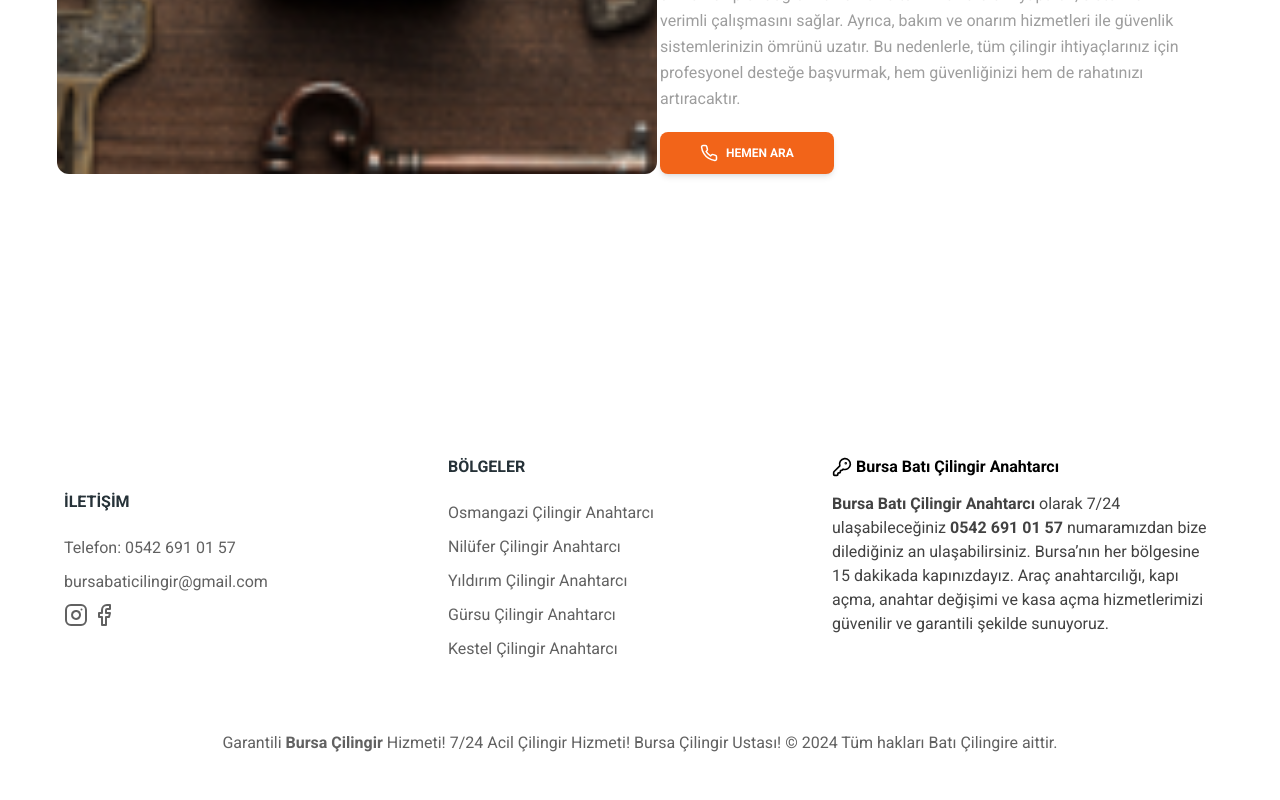
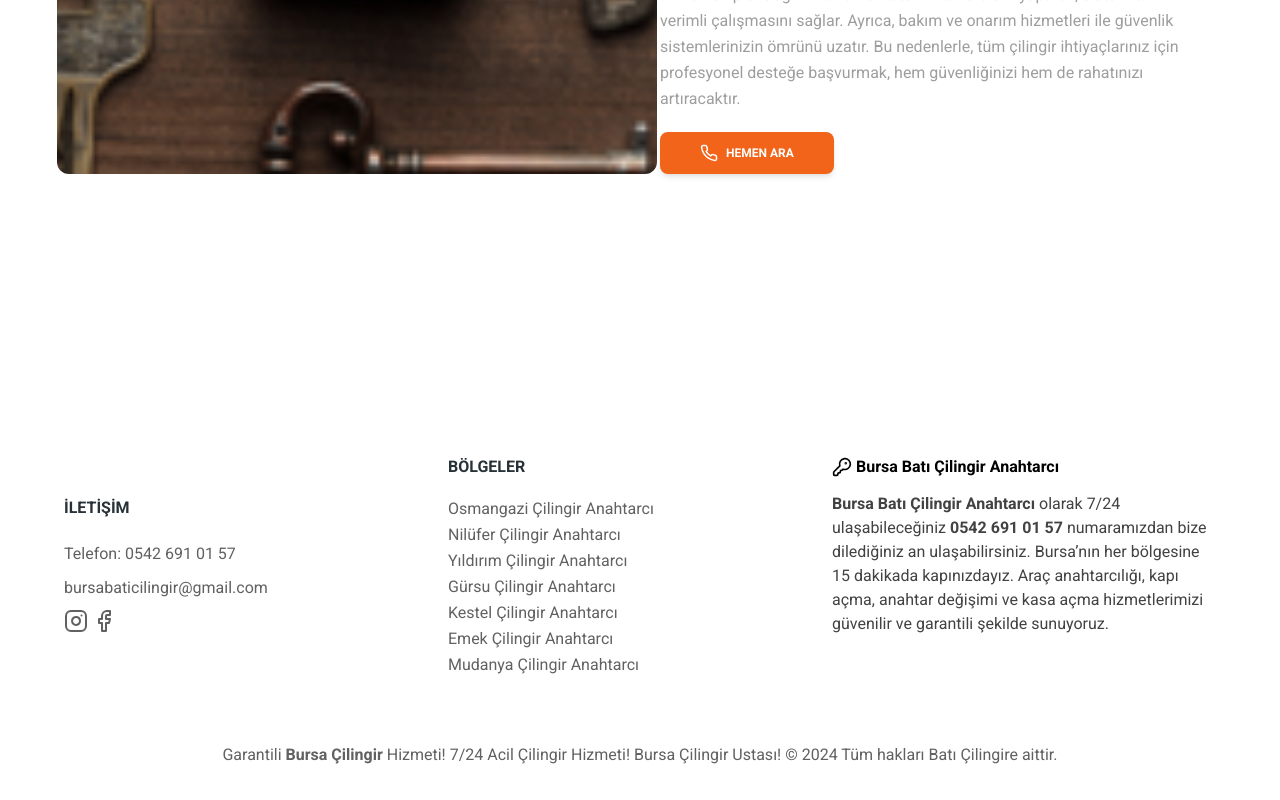
Before and after one commit to omergungor1/bati-cilingir, a Next.js app: page /bursa-cilingir-hizmetleri in a window 1280 px wide. Shown: the part 885-1685 px from the top of the page. Built offline with nearby package versions, Linux system fonts and the light colour scheme.

Commit message:
Better version

```diff
--- a/src/app/courses-categories.js
+++ b/src/app/courses-categories.js
@@ -41,7 +41,7 @@ const CATEGORIES = [
 
 export function CoursesCategories() {
   return (
-    <section className="container mx-auto px-8 py-36 pt-72">
+    <section className="container mx-auto px-8 py-36 pt-96">
       <div className="mb-20 grid place-items-center text-center">
         <Typography variant="h2" color="blue-gray" className="my-3" id="hizmetlerimiz" >
           Hizmetlerimize Göz Atın
--- a/src/app/testimonial.js
+++ b/src/app/testimonial.js
@@ -34,7 +34,6 @@ function TESTIMONIAL() {
                 Bursa Batı Çilingir olarak yıllardır Bursa’nın tüm ilçe ve mahallelerine hizmet vermekteyiz.
               </Typography>
               <div className="grid mb-4">
-
                 <Link href={"/bursa-osmangazi-cilingir-anahtarci"}>
                   <div className="flex items-center gap-2">
                     <span className="h-1 w-1 bg-gray-500 rounded-full" />
@@ -71,7 +70,15 @@ function TESTIMONIAL() {
                   <div className="flex items-center gap-2">
                     <span className="h-1 w-1 bg-gray-500 rounded-full" />
                     <Typography className="w-full font-normal !text-gray-500">
-                      Bursa kestel Çilingir Anahtarcı
+                      Bursa Kestel Çilingir Anahtarcı
+                    </Typography>
+                  </div>
+                </Link>
+                <Link href={"/bursa-emek-cilingir-anahtarci"}>
+                  <div className="flex items-center gap-2">
+                    <span className="h-1 w-1 bg-gray-500 rounded-full" />
+                    <Typography className="w-full font-normal !text-gray-500">
+                      Bursa Emek Çilingir Anahtarcı
                     </Typography>
                   </div>
                 </Link>
@@ -91,6 +98,10 @@ function TESTIMONIAL() {
                     </Typography>
                   </div>
                 </Link>
+              </div>
+            </div>
+          </CardBody>
+          <div className="grid grid-cols-1 sm:grid-cols-2 md:grid-cols-3 w-full">
             <Link href={"/bursa-kayapa-cilingir-anahtarci"}>
               <div className="flex items-center gap-2">
                 <span className="h-1 w-1 bg-gray-500 rounded-full" />
@@ -167,7 +178,7 @@ function TESTIMONIAL() {
               <div className="flex items-center gap-2">
                 <span className="h-1 w-1 bg-gray-500 rounded-full" />
                 <Typography className="w-full font-normal !text-gray-500">
-                      Bursa Millet Mahallesi Çilingir Anahtarcı
+                  Bursa Millet Çilingir Anahtarcı
                 </Typography>
               </div>
             </Link>
@@ -176,14 +187,6 @@ function TESTIMONIAL() {
                 <span className="h-1 w-1 bg-gray-500 rounded-full" />
                 <Typography className="w-full font-normal !text-gray-500">
                   Bursa Bağlarbaşı Çilingir Anahtarcı
-                    </Typography>
-                  </div>
-                </Link>
-                <Link href={"/bursa-emek-cilingir-anahtarci"}>
-                  <div className="flex items-center gap-2">
-                    <span className="h-1 w-1 bg-gray-500 rounded-full" />
-                    <Typography className="w-full font-normal !text-gray-500">
-                      Bursa Emek Çilingir Anahtarcı
                 </Typography>
               </div>
             </Link>
@@ -211,19 +214,11 @@ function TESTIMONIAL() {
                 </Typography>
               </div>
             </Link>
-                <Link href={"/bursa-kestel-cilingir-anahtarci"}>
-                  <div className="flex items-center gap-2">
-                    <span className="h-1 w-1 bg-gray-500 rounded-full" />
-                    <Typography className="w-full font-normal !text-gray-500">
-                      Bursa Kestel Çilingir Anahtarcı
-                    </Typography>
-                  </div>
-                </Link>
             <Link href={"/bursa-erikli-mahallesi-cilingir-anahtarci"}>
               <div className="flex items-center gap-2">
                 <span className="h-1 w-1 bg-gray-500 rounded-full" />
                 <Typography className="w-full font-normal !text-gray-500">
-                      Bursa Erikli Mahallesi Çilingir Anahtarcı
+                  Bursa Erikli Çilingir Anahtarcı
                 </Typography>
               </div>
             </Link>
@@ -231,7 +226,7 @@ function TESTIMONIAL() {
               <div className="flex items-center gap-2">
                 <span className="h-1 w-1 bg-gray-500 rounded-full" />
                 <Typography className="w-full font-normal !text-gray-500">
-                      Bursa Millet Mahallesi Çilingir Anahtarcı
+                  Bursa Millet Çilingir Anahtarcı
                 </Typography>
               </div>
             </Link>
@@ -239,7 +234,7 @@ function TESTIMONIAL() {
               <div className="flex items-center gap-2">
                 <span className="h-1 w-1 bg-gray-500 rounded-full" />
                 <Typography className="w-full font-normal !text-gray-500">
-                      Bursa Özlüce Mahallesi Çilingir Anahtarcı
+                  Bursa Özlüce Çilingir Anahtarcı
                 </Typography>
               </div>
             </Link>
@@ -247,7 +242,7 @@ function TESTIMONIAL() {
               <div className="flex items-center gap-2">
                 <span className="h-1 w-1 bg-gray-500 rounded-full" />
                 <Typography className="w-full font-normal !text-gray-500">
-                      Bursa Görükle Mahallesi Çilingir Anahtarcı
+                  Bursa Görükle Çilingir Anahtarcı
                 </Typography>
               </div>
             </Link>
@@ -255,7 +250,7 @@ function TESTIMONIAL() {
               <div className="flex items-center gap-2">
                 <span className="h-1 w-1 bg-gray-500 rounded-full" />
                 <Typography className="w-full font-normal !text-gray-500">
-                      Bursa Balat Mahallesi Çilingir Anahtarcı
+                  Bursa Balat Çilingir Anahtarcı
                 </Typography>
               </div>
             </Link>
@@ -263,7 +258,7 @@ function TESTIMONIAL() {
               <div className="flex items-center gap-2">
                 <span className="h-1 w-1 bg-gray-500 rounded-full" />
                 <Typography className="w-full font-normal !text-gray-500">
-                      Bursa Dikkaldırım Mahallesi Çilingir Anahtarcı
+                  Bursa Dikkaldırım Çilingir Anahtarcı
                 </Typography>
               </div>
             </Link>
@@ -271,7 +266,7 @@ function TESTIMONIAL() {
               <div className="flex items-center gap-2">
                 <span className="h-1 w-1 bg-gray-500 rounded-full" />
                 <Typography className="w-full font-normal !text-gray-500">
-                      Bursa Çekirge Mahallesi Çilingir Anahtarcı
+                  Bursa Çekirge Çilingir Anahtarcı
                 </Typography>
               </div>
             </Link>
@@ -279,7 +274,7 @@ function TESTIMONIAL() {
               <div className="flex items-center gap-2">
                 <span className="h-1 w-1 bg-gray-500 rounded-full" />
                 <Typography className="w-full font-normal !text-gray-500">
-                      Bursa Beşevler Mahallesi Çilingir Anahtarcı
+                  Bursa Beşevler Çilingir Anahtarcı
                 </Typography>
               </div>
             </Link>
@@ -287,7 +282,7 @@ function TESTIMONIAL() {
               <div className="flex items-center gap-2">
                 <span className="h-1 w-1 bg-gray-500 rounded-full" />
                 <Typography className="w-full font-normal !text-gray-500">
-                      Bursa Soğanlı Mahallesi Çilingir Anahtarcı
+                  Bursa Soğanlı Çilingir Anahtarcı
                 </Typography>
               </div>
             </Link>
@@ -295,7 +290,7 @@ function TESTIMONIAL() {
               <div className="flex items-center gap-2">
                 <span className="h-1 w-1 bg-gray-500 rounded-full" />
                 <Typography className="w-full font-normal !text-gray-500">
-                      Bursa Altiparmak Mahallesi Çilingir Anahtarcı
+                  Bursa Altiparmak Çilingir Anahtarcı
                 </Typography>
               </div>
             </Link>
@@ -303,7 +298,7 @@ function TESTIMONIAL() {
               <div className="flex items-center gap-2">
                 <span className="h-1 w-1 bg-gray-500 rounded-full" />
                 <Typography className="w-full font-normal !text-gray-500">
-                      Bursa Kükürtlü Mahallesi Çilingir Anahtarcı
+                  Bursa Kükürtlü Çilingir Anahtarcı
                 </Typography>
               </div>
             </Link>
@@ -311,7 +306,7 @@ function TESTIMONIAL() {
               <div className="flex items-center gap-2">
                 <span className="h-1 w-1 bg-gray-500 rounded-full" />
                 <Typography className="w-full font-normal !text-gray-500">
-                      Bursa Yeşilyayla Mahallesi Çilingir Anahtarcı
+                  Bursa Yeşilyayla Çilingir Anahtarcı
                 </Typography>
               </div>
             </Link>
@@ -319,7 +314,7 @@ function TESTIMONIAL() {
               <div className="flex items-center gap-2">
                 <span className="h-1 w-1 bg-gray-500 rounded-full" />
                 <Typography className="w-full font-normal !text-gray-500">
-                      Bursa Zumrutevler Mahallesi Çilingir Anahtarcı
+                  Bursa Zumrutevler Çilingir Anahtarcı
                 </Typography>
               </div>
             </Link>
@@ -327,13 +322,11 @@ function TESTIMONIAL() {
               <div className="flex items-center gap-2">
                 <span className="h-1 w-1 bg-gray-500 rounded-full" />
                 <Typography className="w-full font-normal !text-gray-500">
-                      Bursa Değirmenlikızık Mahallesi Çilingir Anahtarcı
+                  Bursa Değirmenlikızık Çilingir Anahtarcı
                 </Typography>
               </div>
             </Link>
           </div>
-            </div>
-          </CardBody>
         </Card>
       </div>
     </section>
--- a/src/components/footer.js
+++ b/src/components/footer.js
@@ -1,5 +1,6 @@
 import { Typography, Button, Input } from "@material-tailwind/react";
 import { KeyRound, Instagram, Facebook } from "lucide-react"
+import Link from 'next/link';
 
 
 const LINKS = [
@@ -30,13 +31,12 @@ export function Footer() {
                 İLETİŞİM
               </Typography>
               <li>
+                <a href="tel:05426910157">
                   <Typography
-                  as="a"
-                  href="#"
-                  className="py-1 font-normal !text-gray-700 transition-colors hover:!text-gray-900"
-                >
+                    className="py-1 font-normal !text-gray-700 transition-colors hover:!text-gray-900">
                     Telefon: 0542 691 01 57
                   </Typography>
+                </a>
               </li>
               <li>
                 <Typography
@@ -67,49 +67,74 @@ export function Footer() {
                 BÖLGELER
               </Typography>
               <li>
-                <Typography
-                  as="a"
-                  href="#"
-                  className="py-1 font-normal !text-gray-700 transition-colors hover:!text-gray-900"
-                >
+                <Link href={"/bursa-osmangazi-cilingir-anahtarci"}>
+                  <div className="flex items-center gap-2">
+
+                    <Typography className="w-full font-normal !text-gray-700">
                       Osmangazi Çilingir Anahtarcı
                     </Typography>
+                  </div>
+                </Link>
               </li>
               <li>
-                <Typography
-                  as="a"
-                  href="#"
-                  className="py-1 font-normal !text-gray-700 transition-colors hover:!text-gray-900"
-                >
+                <Link href={"/bursa-nilufer-cilingir-anahtarci"}>
+                  <div className="flex items-center gap-2">
+
+                    <Typography className="w-full font-normal !text-gray-700">
                       Nilüfer Çilingir Anahtarcı
                     </Typography>
+                  </div>
+                </Link>
               </li>
               <li>
-                <Typography
-                  as="a"
-                  href="#"
-                  className="py-1 font-normal !text-gray-700 transition-colors hover:!text-gray-900"
-                >
+                <Link href={"/bursa-yildirim-cilingir-anahtarci"}>
+                  <div className="flex items-center gap-2">
+
+                    <Typography className="w-full font-normal !text-gray-700">
                       Yıldırım Çilingir Anahtarcı
                     </Typography>
+                  </div>
+                </Link>
               </li>
               <li>
-                <Typography
-                  as="a"
-                  href="#"
-                  className="py-1 font-normal !text-gray-700 transition-colors hover:!text-gray-900"
-                >
+                <Link href={"/bursa-gursu-cilingir-anahtarci"}>
+                  <div className="flex items-center gap-2">
+
+                    <Typography className="w-full font-normal !text-gray-700">
                       Gürsu Çilingir Anahtarcı
                     </Typography>
+                  </div>
+                </Link>
               </li>
               <li>
-                <Typography
-                  as="a"
-                  href="#"
-                  className="py-1 font-normal !text-gray-700 transition-colors hover:!text-gray-900"
-                >
+                <Link href={"/bursa-kestel-cilingir-anahtarci"}>
+                  <div className="flex items-center gap-2">
+
+                    <Typography className="w-full font-normal !text-gray-700">
                       Kestel Çilingir Anahtarcı
                     </Typography>
+                  </div>
+                </Link>
+              </li>
+              <li>
+                <Link href={"/bursa-emek-cilingir-anahtarci"}>
+                  <div className="flex items-center gap-2">
+
+                    <Typography className="w-full font-normal !text-gray-700">
+                      Emek Çilingir Anahtarcı
+                    </Typography>
+                  </div>
+                </Link>
+              </li>
+              <li>
+                <Link href={"/bursa-mudanya-cilingir-anahtarci"}>
+                  <div className="flex items-center gap-2">
+
+                    <Typography className="w-full font-normal !text-gray-700">
+                      Mudanya Çilingir Anahtarcı
+                    </Typography>
+                  </div>
+                </Link>
               </li>
             </ul>
 
```
Also changed, not shown: src/app/events.js (+3 -4 lines), src/components/navbar.js (+1 -12 lines). Lines whose indentation alone changed are shown as unchanged.
